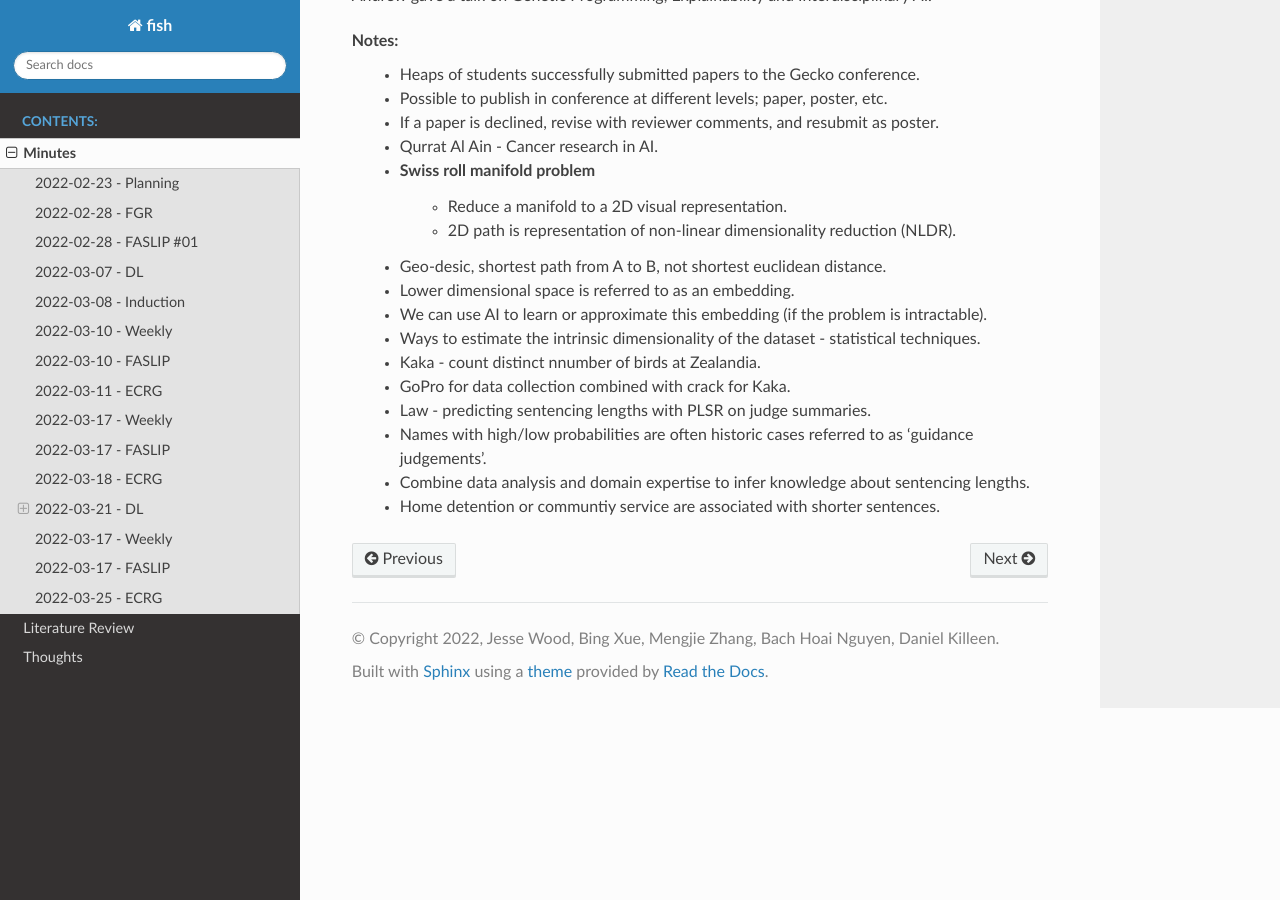
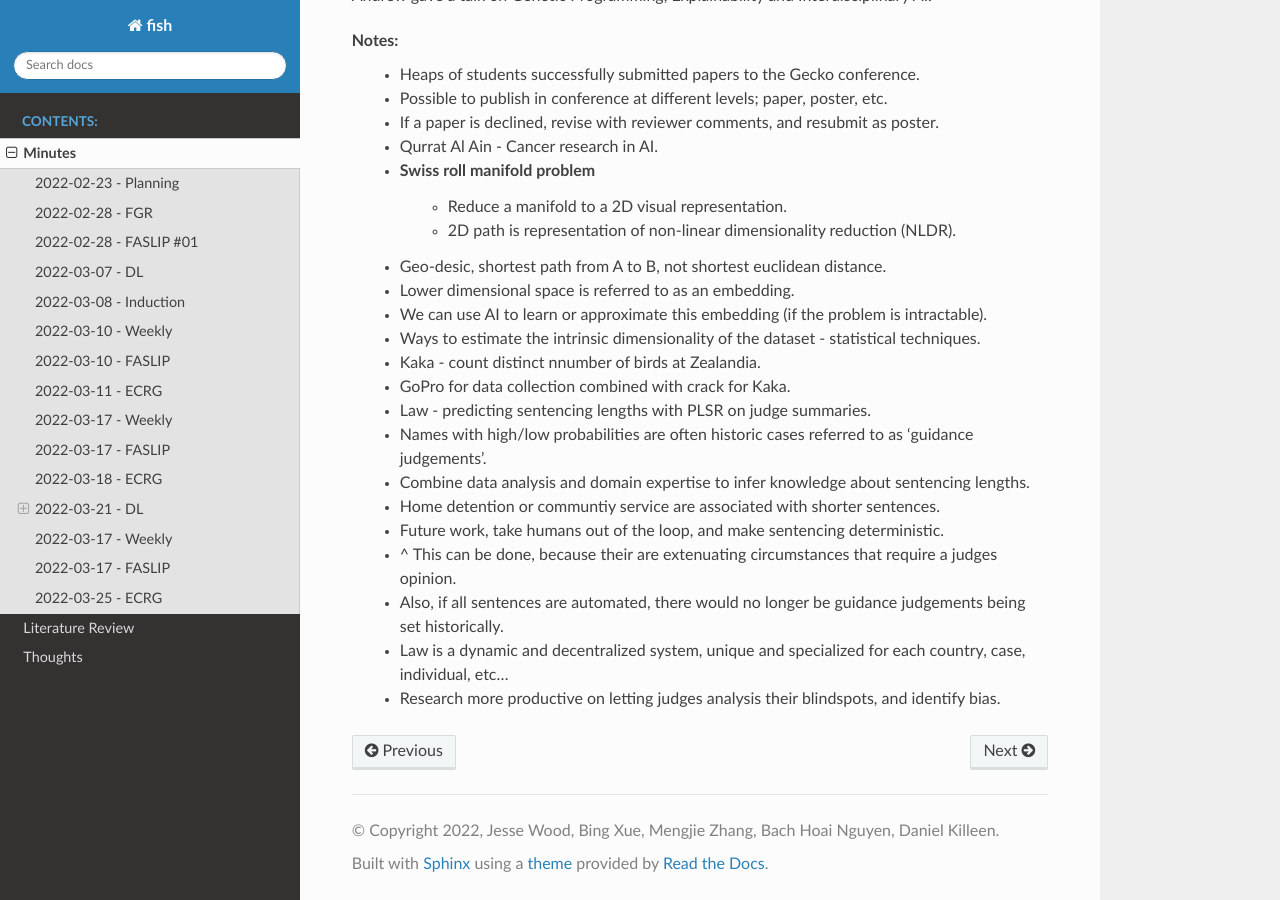
Before and after one commit to woodRock/fishy-business, a Sphinx documentation site: the page built from docs/source/minutes.rst, in a window 1280 px wide and 900 px high, scrolled down 10708 px. Built offline with Sphinx 7.4.7 and the Read the Docs theme 2.0.0, drawn with Linux system fonts in a browser that asks for light colours.

Commit message:
Add more notes on law

```diff
--- a/docs/source/minutes.rst
+++ b/docs/source/minutes.rst
@@ -372,3 +372,8 @@ Notes:
     * Names with high/low probabilities are often historic cases referred to as 'guidance judgements'.
     * Combine data analysis and domain expertise to infer knowledge about sentencing lengths.
     * Home detention or communtiy service are associated with shorter sentences.
+    * Future work, take humans out of the loop, and make sentencing deterministic.
+    * ^ This can be done, because their are extenuating circumstances that require a judges opinion.
+    * Also, if all sentences are automated, there would no longer be guidance judgements being set historically.
+    * Law is a dynamic and decentralized system, unique and specialized for each country, case, individual, etc...
+    * Research more productive on letting judges analysis their blindspots, and identify bias.
```
